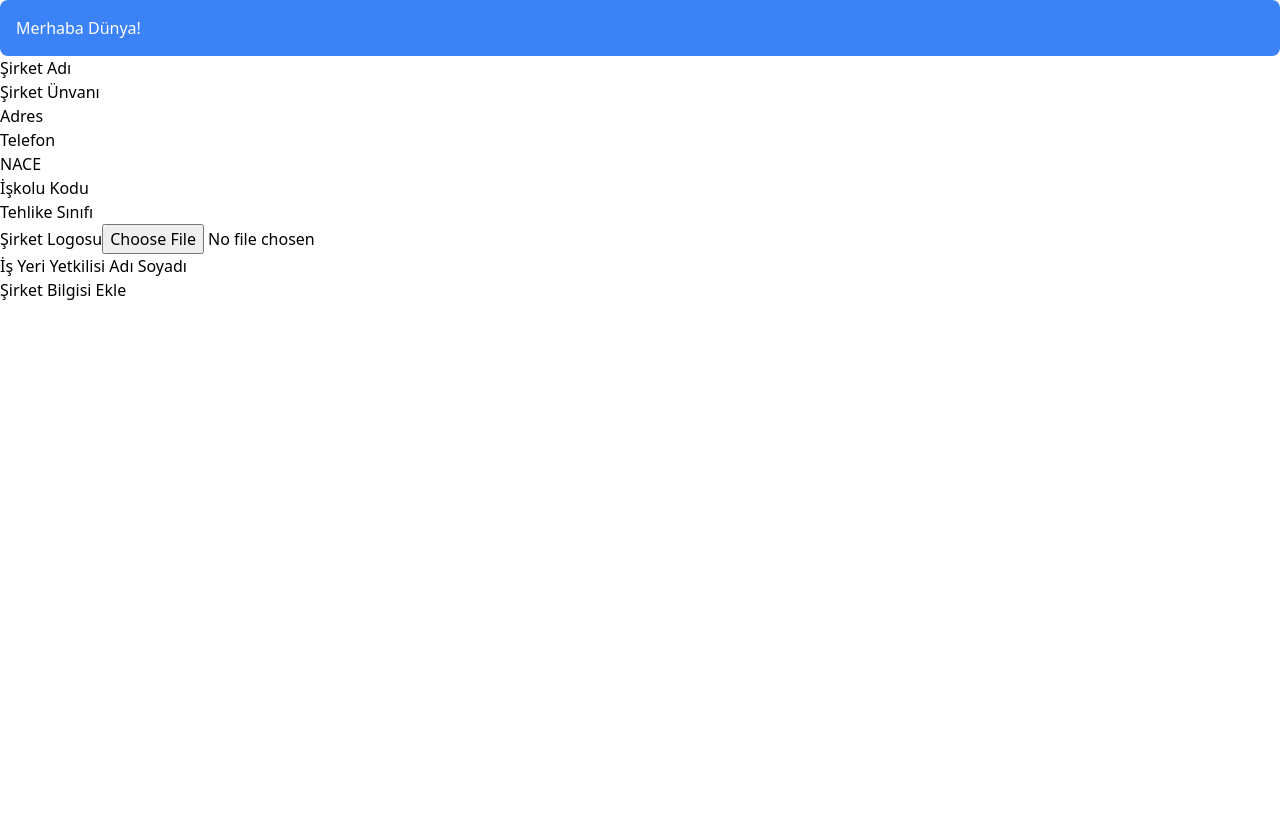
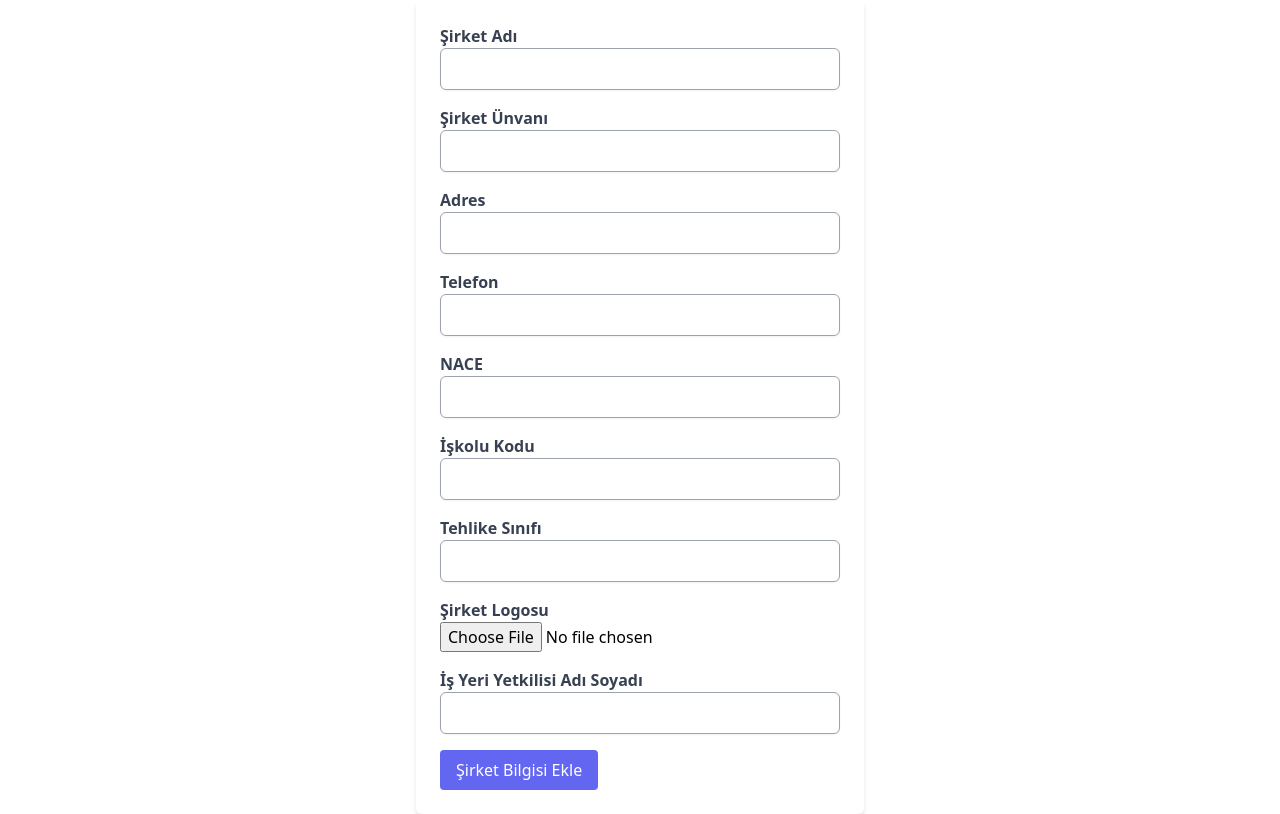
Before and after one commit to asimoezcan/dakik-app, an Angular app: page /sirketekle in a window 1280 px wide. Built offline with nearby package versions, Linux system fonts and the light colour scheme.

Commit message:
Css Added to Forms

```diff
--- a/src/app/app.component.html
+++ b/src/app/app.component.html
@@ -1,3 +1 @@
-<div class="bg-blue-500 text-white p-4 rounded-lg">Merhaba Dünya!</div>
-
 <router-outlet></router-outlet>
--- a/src/app/login/login.component.html
+++ b/src/app/login/login.component.html
@@ -1,13 +1,13 @@
-<form [formGroup]="loginForm" (ngSubmit)="onSubmit()">
-  <div>
-    <label for="email">E-posta:</label>
-    <input id="email" type="email" formControlName="email" required />
+<form [formGroup]="loginForm" (ngSubmit)="onSubmit()" class="max-w-sm mx-auto shadow-md rounded-md p-6 bg-white">
+  <div class="mb-4">
+    <label for="email" class="block mb-2 font-bold text-gray-700">E-posta:</label>
+    <input id="email" type="email" formControlName="email" required class="w-full px-3 py-2 border border-gray-400 rounded-md shadow-sm focus:outline-none focus:ring focus:ring-indigo-300 focus:border-indigo-300">
   </div>
 
-  <div>
-    <label for="password">Şifre:</label>
-    <input id="password" type="password" formControlName="password" required />
+  <div class="mb-6">
+    <label for="password" class="block mb-2 font-bold text-gray-700">Şifre:</label>
+    <input id="password" type="password" formControlName="password" required class="w-full px-3 py-2 border border-gray-400 rounded-md shadow-sm focus:outline-none focus:ring focus:ring-indigo-300 focus:border-indigo-300">
   </div>
 
-  <button type="submit">Giriş Yap</button>
+  <button type="submit" class="w-full bg-indigo-500 text-white p-3 rounded-md hover:bg-indigo-600 focus:outline-none focus:bg-indigo-600">Giriş Yap</button>
 </form>
--- a/src/app/new-company/new-company.component.html
+++ b/src/app/new-company/new-company.component.html
@@ -1,39 +1,39 @@
-<form [formGroup]="companyInfoForm" (ngSubmit)="onSubmitCompanyInfo()">
-  <div>
-    <label for="companyName">Şirket Adı</label>
-    <input id="companyName" formControlName="companyName" type="text">
+<form [formGroup]="companyInfoForm" (ngSubmit)="onSubmitCompanyInfo()" class="max-w-md mx-auto shadow-md rounded-md p-6 bg-white space-y-4">
+  <div class="mb-4">
+    <label for="companyName" class="block font-bold text-gray-700">Şirket Adı</label>
+    <input id="companyName" formControlName="companyName" type="text" class="w-full px-3 py-2 border border-gray-400 rounded-md shadow-sm focus:outline-none focus:ring focus:ring-indigo-300 focus:border-indigo-300">
   </div>
-  <div>
-    <label for="companyTitle">Şirket Ünvanı</label>
-    <input id="companyTitle" formControlName="companyTitle" type="text">
+  <div class="mb-4">
+    <label for="companyTitle" class="block font-bold text-gray-700">Şirket Ünvanı</label>
+    <input id="companyTitle" formControlName="companyTitle" type="text" class="w-full px-3 py-2 border border-gray-400 rounded-md shadow-sm focus:outline-none focus:ring focus:ring-indigo-300 focus:border-indigo-300">
   </div>
-  <div>
-    <label for="address">Adres</label>
-    <input id="address" formControlName="address" type="text">
+  <div class="mb-4">
+    <label for="address" class="block font-bold text-gray-700">Adres</label>
+    <input id="address" formControlName="address" type="text" class="w-full px-3 py-2 border border-gray-400 rounded-md shadow-sm focus:outline-none focus:ring focus:ring-indigo-300 focus:border-indigo-300">
   </div>
-  <div>
-    <label for="phone">Telefon</label>
-    <input id="phone" formControlName="phone" type="tel">
+  <div class="mb-4">
+    <label for="phone" class="block font-bold text-gray-700">Telefon</label>
+    <input id="phone" formControlName="phone" type="tel" class="w-full px-3 py-2 border border-gray-400 rounded-md shadow-sm focus:outline-none focus:ring focus:ring-indigo-300 focus:border-indigo-300">
   </div>
-  <div>
-    <label for="nace">NACE</label>
-    <input id="nace" formControlName="nace" type="text">
+  <div class="mb-4">
+    <label for="nace" class="block font-bold text-gray-700">NACE</label>
+    <input id="nace" formControlName="nace" type="text" class="w-full px-3 py-2 border border-gray-400 rounded-md shadow-sm focus:outline-none focus:ring focus:ring-indigo-300 focus:border-indigo-300">
   </div>
-  <div>
-    <label for="sectorCode">İşkolu Kodu</label>
-    <input id="sectorCode" formControlName="sectorCode" type="text">
+  <div class="mb-4">
+    <label for="sectorCode" class="block font-bold text-gray-700">İşkolu Kodu</label>
+    <input id="sectorCode" formControlName="sectorCode" type="text" class="w-full px-3 py-2 border border-gray-400 rounded-md shadow-sm focus:outline-none focus:ring focus:ring-indigo-300 focus:border-indigo-300">
   </div>
-  <div>
-    <label for="hazardClass">Tehlike Sınıfı</label>
-    <input id="hazardClass" formControlName="hazardClass" type="text">
+  <div class="mb-4">
+    <label for="hazardClass" class="block font-bold text-gray-700">Tehlike Sınıfı</label>
+    <input id="hazardClass" formControlName="hazardClass" type="text" class="w-full px-3 py-2 border border-gray-400 rounded-md shadow-sm focus:outline-none focus:ring focus:ring-indigo-300 focus:border-indigo-300">
   </div>
-  <div>
-    <label for="companyLogo">Şirket Logosu</label>
-    <input id="companyLogo" formControlName="companyLogo" type="file">
+  <div class="mb-4">
+    <label for="companyLogo" class="block font-bold text-gray-700">Şirket Logosu</label>
+    <input id="companyLogo" formControlName="companyLogo" type="file" class="w-full">
   </div>
-  <div>
-    <label for="authorizedPersonName">İş Yeri Yetkilisi Adı Soyadı</label>
-    <input id="authorizedPersonName" formControlName="authorizedPersonName" type="text">
+  <div class="mb-4">
+    <label for="authorizedPersonName" class="block font-bold text-gray-700">İş Yeri Yetkilisi Adı Soyadı</label>
+    <input id="authorizedPersonName" formControlName="authorizedPersonName" type="text" class="w-full px-3 py-2 border border-gray-400 rounded-md shadow-sm focus:outline-none focus:ring focus:ring-indigo-300 focus:border-indigo-300">
   </div>
-  <button type="submit">Şirket Bilgisi Ekle</button>
+  <button type="submit" class="bg-indigo-500 text-white py-2 px-4 rounded hover:bg-indigo-600 focus:outline-none focus:bg-indigo-600">Şirket Bilgisi Ekle</button>
 </form>
--- a/src/app/new-report/new-report.component.html
+++ b/src/app/new-report/new-report.component.html
@@ -1,37 +1,37 @@
-<form [formGroup]="assessmentForm" (ngSubmit)="onSubmitAssessment()">
-  <div>
-    <label for="reportName">Rapor İsmi</label>
-    <input id="reportName" formControlName="reportName" type="text">
+<form [formGroup]="assessmentForm" (ngSubmit)="onSubmitAssessment()" class="max-w-md mx-auto shadow-md rounded-md p-6 bg-white space-y-4">
+  <div class="mb-4">
+    <label for="reportName" class="block font-bold text-gray-700">Rapor İsmi</label>
+    <input id="reportName" formControlName="reportName" type="text" class="w-full px-3 py-2 border border-gray-400 rounded-md shadow-sm focus:outline-none focus:ring focus:ring-indigo-300 focus:border-indigo-300">
   </div>
-  <div>
-    <label for="reportDate">Rapor Tarihi</label>
-    <input id="reportDate" formControlName="reportDate" type="date">
+  <div class="mb-4">
+    <label for="reportDate" class="block font-bold text-gray-700">Rapor Tarihi</label>
+    <input id="reportDate" formControlName="reportDate" type="date" class="w-full px-3 py-2 border border-gray-400 rounded-md shadow-sm focus:outline-none focus:ring focus:ring-indigo-300 focus:border-indigo-300">
   </div>
-  <div>
-    <label for="reportValidityDate">Rapor Geçerlilik Tarihi</label>
-    <input id="reportValidityDate" formControlName="reportValidityDate" type="date">
+  <div class="mb-4">
+    <label for="reportValidityDate" class="block font-bold text-gray-700">Rapor Geçerlilik Tarihi</label>
+    <input id="reportValidityDate" formControlName="reportValidityDate" type="date" class="w-full px-3 py-2 border border-gray-400 rounded-md shadow-sm focus:outline-none focus:ring focus:ring-indigo-300 focus:border-indigo-300">
   </div>
-  <div>
-    <label for="riskAssessmentMethod">Risk Değerlendirme Metodu</label>
-    <input id="riskAssessmentMethod" formControlName="riskAssessmentMethod" type="text">
+  <div class="mb-4">
+    <label for="riskAssessmentMethod" class="block font-bold text-gray-700">Risk Değerlendirme Metodu</label>
+    <input id="riskAssessmentMethod" formControlName="riskAssessmentMethod" type="text" class="w-full px-3 py-2 border border-gray-400 rounded-md shadow-sm focus:outline-none focus:ring focus:ring-indigo-300 focus:border-indigo-300">
   </div>
-  <div formGroupName="riskAssessmentTeam">
+  <div class="mb-4" formGroupName="riskAssessmentTeam">
     <div>
-      <label for="firstName">Ad</label>
-      <input id="firstName" formControlName="firstName" type="text">
+      <label for="firstName" class="block font-bold text-gray-700">Ad</label>
+      <input id="firstName" formControlName="firstName" type="text" class="w-full px-3 py-2 border border-gray-400 rounded-md shadow-sm focus:outline-none focus:ring focus:ring-indigo-300 focus:border-indigo-300">
     </div>
-    <div>
-      <label for="lastName">Soyad</label>
-      <input id="lastName" formControlName="lastName" type="text">
+    <div class="mt-2">
+      <label for="lastName" class="block font-bold text-gray-700">Soyad</label>
+      <input id="lastName" formControlName="lastName" type="text" class="w-full px-3 py-2 border border-gray-400 rounded-md shadow-sm focus:outline-none focus:ring focus:ring-indigo-300 focus:border-indigo-300">
     </div>
-    <div>
-      <label for="title">Ünvan</label>
-      <input id="title" formControlName="title" type="text">
+    <div class="mt-2">
+      <label for="title" class="block font-bold text-gray-700">Ünvan</label>
+      <input id="title" formControlName="title" type="text" class="w-full px-3 py-2 border border-gray-400 rounded-md shadow-sm focus:outline-none focus:ring focus:ring-indigo-300 focus:border-indigo-300">
     </div>
   </div>
   <div>
-    <label for="workplaceSection">İş Yeri Bölümü/Birimi</label>
-    <input id="workplaceSection" formControlName="workplaceSection" type="text">
+    <label for="workplaceSection" class="block font-bold text-gray-700">İş Yeri Bölümü/Birimi</label>
+    <input id="workplaceSection" formControlName="workplaceSection" type="text" class="w-full px-3 py-2 border border-gray-400 rounded-md shadow-sm focus:outline-none focus:ring focus:ring-indigo-300 focus:border-indigo-300">
   </div>
-  <button type="submit">Rapor Ekle</button>
+  <button type="submit" class="mt-4 bg-indigo-500 text-white py-2 px-4 rounded-md hover:bg-indigo-600 focus:outline-none focus:ring focus:ring-indigo-300 focus:border-indigo-300">Rapor Ekle</button>
 </form>
```
Also changed, not shown: src/app/new-analysis/new-analysis.component.html (+95 -62 lines).
